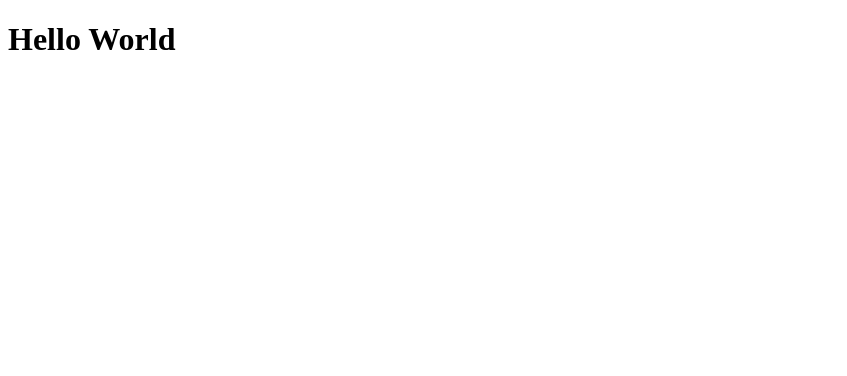
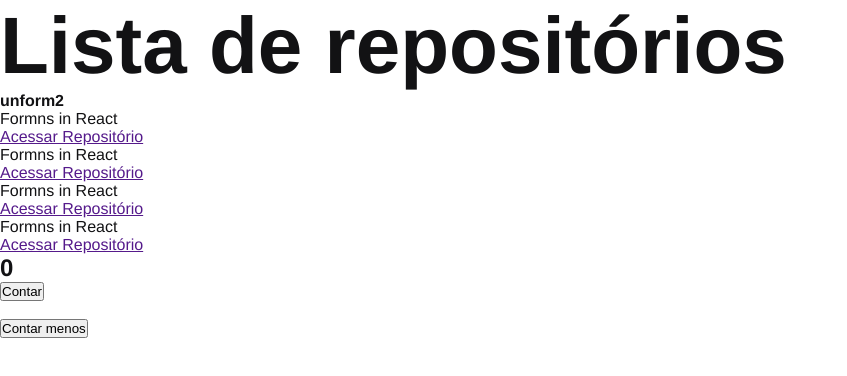
Before and after one commit to ndelanhese/estudo_react, a React app in the folder 01-github-explorer/: page / in a window 1280 px wide. Shown: the top 376 px of the page, without its empty margins (0-847 px from the left). Built offline with nearby package versions, Linux system fonts and the light colour scheme.

Commit message:
inicio de components

```diff
--- a/01-github-explorer/src/App.jsx
+++ b/01-github-explorer/src/App.jsx
@@ -1,3 +1,13 @@
-export function App(){
-    return <h1>Hello World</h1>
+import { Counter } from './components/Counter';
+import { RepositoryList } from './components/RepositoryList'
+import './styles/global.scss'
+
+export function App() {
+    return (
+        <>
+        <RepositoryList />
+        <Counter />
+        </>
+    );
+
 }
--- /dev/null
+++ b/01-github-explorer/src/components/Counter.jsx
@@ -0,0 +1,31 @@
+import {useState} from 'react';
+
+export function Counter(){
+ const [counter, setCounter] = useState(0);
+
+     function incremet(){
+        setCounter(counter + 1);
+    }
+
+
+    function decremet(){
+
+      if(!counter == 0){
+        setCounter(counter - 1);
+      }
+
+
+    }
+
+
+    return(
+        <div>
+            <h2>
+                {counter}
+            </h2>
+            <button type="button" onClick={incremet}>Contar</button>
+            <br/><br/>
+            <button type="button" onClick={decremet}>Contar menos</button>
+        </div>
+    );
+}
--- /dev/null
+++ b/01-github-explorer/src/components/RepositoryItem.jsx
@@ -0,0 +1,10 @@
+export function RepositoryItem(props) {
+    return (
+        <li>
+            <strong> {props.repository}</strong>
+            <p>Formns in React</p>
+            <a href="">Acessar Repositório
+            </a>
+        </li>
+    );
+}
--- /dev/null
+++ b/01-github-explorer/src/components/RepositoryList.jsx
@@ -0,0 +1,17 @@
+import { RepositoryItem } from "./RepositoryItem";
+
+const repositoryName = 'uniform2';
+
+export function RepositoryList() {
+    return (
+        <section className="repository-list">
+            <h1>Lista de repositórios</h1>
+            <ul>
+             <RepositoryItem repository="unform2"/>
+             <RepositoryItem/>
+             <RepositoryItem/>
+             <RepositoryItem/>
+            </ul>
+        </section>
+    );
+}
--- /dev/null
+++ b/01-github-explorer/src/styles/global.scss
@@ -0,0 +1,15 @@
+*{
+    margin: 0;
+    padding: 0;
+    box-sizing: border-box;
+}
+
+body{
+    font: 16px "Helvetica neue", Arial, sans-serif;
+
+    color: #121214;
+
+    h1{
+        font-size: 80px;
+    }
+}
--- a/01-github-explorer/webpack.config.js
+++ b/01-github-explorer/webpack.config.js
@@ -2,8 +2,13 @@
 
 const HtmlWebpackPlugin = require('html-webpack-plugin');
 
+const isDevelopment = process.env.NODE_ENV !== 'production';
+
+const ReactRefresWebPackPlugin = require('@pmmmwh/react-refresh-webpack-plugin');
+
 module.exports = {
-    mode: 'development',
+    mode: isDevelopment ? 'development' : 'production',
+    devtool: isDevelopment ? 'eval-source-map' : 'source-map',
     entry: path.resolve(__dirname, 'src', 'index.jsx'),
     output: {
         path: path.resolve(__dirname, 'dist'),
@@ -13,20 +18,37 @@
         extensions: ['.js', '.jsx'],
     },
     devServer: {
-        contentBase: path.resolve(__dirname, 'public'),
+        static: path.resolve(__dirname, 'public'),
+        port: 9000,
+        hot: true,
     },
     plugins: [
+        isDevelopment && new ReactRefresWebPackPlugin(),
+
         new HtmlWebpackPlugin({
             template: path.resolve(__dirname, 'public', 'index.html')
-        })
-    ],
+        }),
+
+    ].filter(Boolean),
 
     module: {
         rules: [
             {
                 test: /\.jsx$/,
                 exclude: /node_modules/,
-                use: 'babel-loader'
+                use: {
+                    loader: 'babel-loader',
+                    options: {
+                        plugins: [
+                            isDevelopment && require.resolve('react-refresh/babel')
+                        ].filter(Boolean),
+                    }
+                }
+            },
+            {
+                test: /\.scss$/,
+                exclude: /node_modules/,
+                use: ['style-loader', 'css-loader', 'sass-loader'],
             }
         ],
     }
```
Also changed, not shown: 01-github-explorer/package.json (+7 -1 lines), 1 other file (tests, documents, lock files or other folders).
